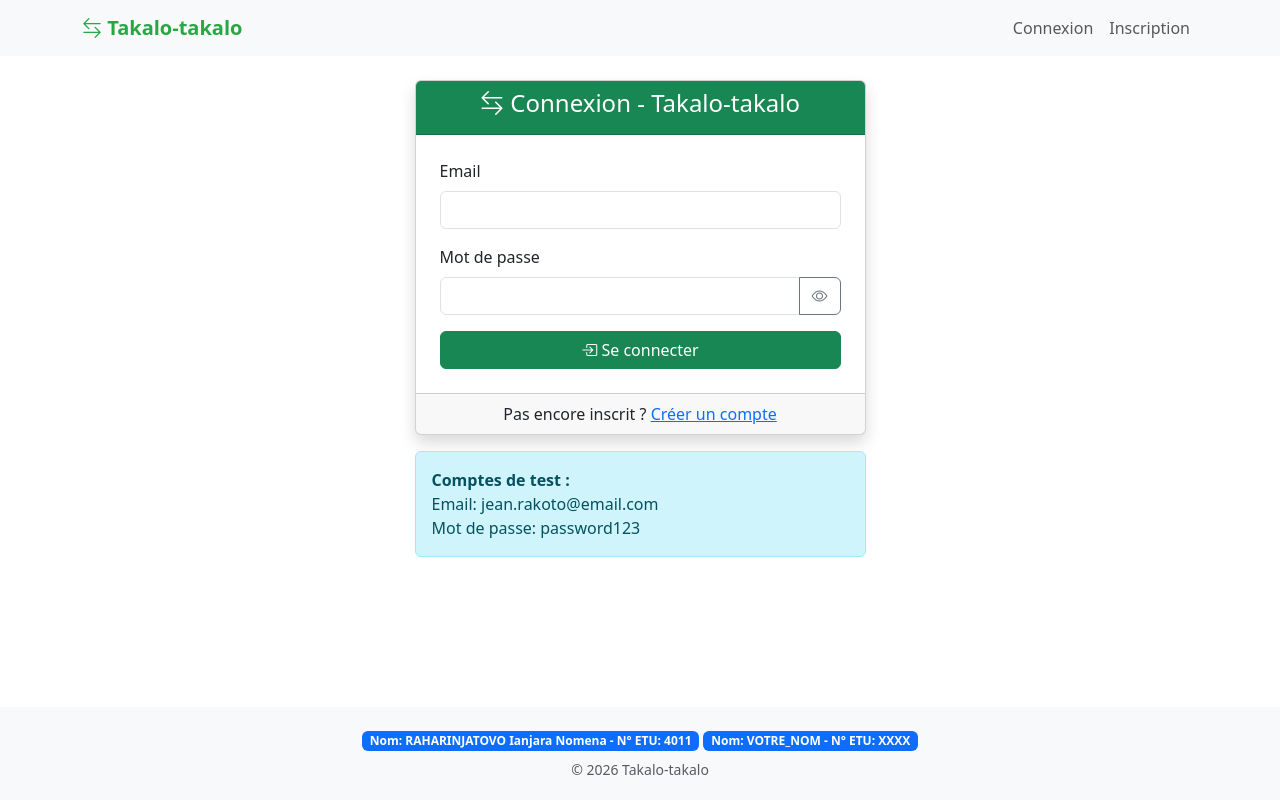
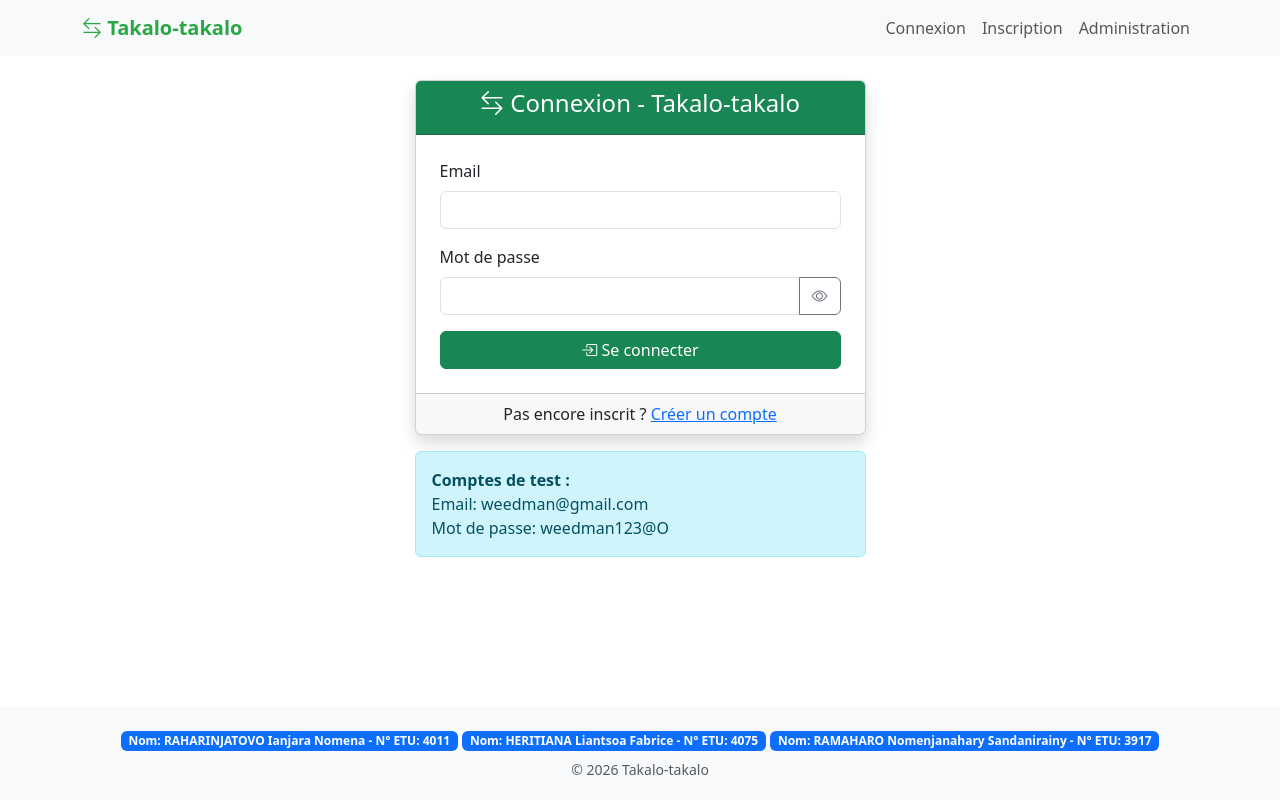
Before and after one commit to Ianjara1019/takalo-takalo, a PHP site: the page made by app/views/user/login.php in a window 1280 px wide. Run offline with PHP 8.4, Linux system fonts and the light colour scheme; the template is opened without the code that fills it, so the values that code supplies are empty.

Commit message:
modif 13-02-26

```diff
--- a/app/views/admin/login.php
+++ b/app/views/admin/login.php
@@ -25,6 +25,10 @@
             </div>
             <div class="card-footer text-center">
                 <small class="text-muted">Accès réservé aux administrateurs</small>
+                <br>
+                <a href="/" class="btn btn-link btn-sm mt-2">
+                    <i class="bi bi-arrow-left"></i> Retour à l'accueil
+                </a>
             </div>
         </div>
 
--- a/app/views/layouts/admin.php
+++ b/app/views/layouts/admin.php
@@ -91,8 +91,9 @@
         <div class="container text-center">
             <p class="mb-0">
                 <strong>Projet développé par :</strong><br>
-                <span class="badge bg-light text-dark">Nom: RAHARINJATOVO Ianjara Nomena - N° ETU: 4011</span>
-                <span class="badge bg-light text-dark">Nom: VOTRE_NOM - N° ETU: XXXX</span>
+                <span class="badge bg-primary">Nom: RAHARINJATOVO Ianjara Nomena - N° ETU: 4011</span>
+                <span class="badge bg-primary">Nom: HERITIANA Liantsoa Fabrice - N° ETU: 4075</span>
+                <span class="badge bg-primary">Nom: RAMAHARO Nomenjanahary Sandanirainy - N° ETU: 3917</span>
             </p>
             <p class="mt-2 mb-0 small">
                 &copy; 2026 Takalo-takalo - Administration
--- a/app/views/layouts/main.php
+++ b/app/views/layouts/main.php
@@ -85,6 +85,9 @@
                     <li class="nav-item">
                         <a class="nav-link" href="/inscription">Inscription</a>
                     </li>
+                    <li class="nav-item">
+                        <a class="nav-link" href="/admin/login">Administration</a>
+                    </li>
                 </ul>
                 <?php endif; ?>
             </div>
@@ -120,7 +123,8 @@
         <div class="container text-center">
             <p class="mb-0 text-muted">
                 <span class="badge bg-primary">Nom: RAHARINJATOVO Ianjara Nomena - N° ETU: 4011</span>
-                <span class="badge bg-primary">Nom: VOTRE_NOM - N° ETU: XXXX</span>
+                <span class="badge bg-primary">Nom: HERITIANA Liantsoa Fabrice - N° ETU: 4075</span>
+                <span class="badge bg-primary">Nom: RAMAHARO Nomenjanahary Sandanirainy - N° ETU: 3917</span>
             </p>
             <p class="mt-2 mb-0 text-muted small">
                 &copy; 2026 Takalo-takalo
--- a/app/views/user/login.php
+++ b/app/views/user/login.php
@@ -43,8 +43,8 @@
 
         <div class="alert alert-info mt-3">
             <strong>Comptes de test :</strong><br>
-            Email: jean.rakoto@email.com<br>
-            Mot de passe: password123
+            Email: weedman@gmail.com<br>
+            Mot de passe: weedman123@O
         </div>
     </div>
 </div>
--- a/database.sql
+++ b/database.sql
@@ -127,6 +127,7 @@ INSERT INTO categories (nom, description) VALUES
 
 -- Utilisateurs de test (password: password123)
 INSERT INTO utilisateurs (nom, prenom, email, password, telephone, adresse) VALUES
+('Weedman', 'Yuchang', 'weedman@gmail.com', '$2y$10$JoxAvksn89dM9jBMJLGoJeBdbTYYmMic3SF5uKPM.5dwp5FJUbqJm', '0341234567', 'Antananarivo'),
 ('Rakoto', 'Jean', 'jean.rakoto@email.com', '$2y$10$92IXUNpkjO0rOQ5byMi.Ye4oKoEa3Ro9llC/.og/at2.uheWG/igi', '0341234567', 'Antananarivo'),
 ('Rabe', 'Marie', 'marie.rabe@email.com', '$2y$10$92IXUNpkjO0rOQ5byMi.Ye4oKoEa3Ro9llC/.og/at2.uheWG/igi', '0349876543', 'Antsirabe'),
 ('Randria', 'Paul', 'paul.randria@email.com', '$2y$10$92IXUNpkjO0rOQ5byMi.Ye4oKoEa3Ro9llC/.og/at2.uheWG/igi', '0347654321', 'Fianarantsoa'),
```
Also changed, not shown: 2 other files.
